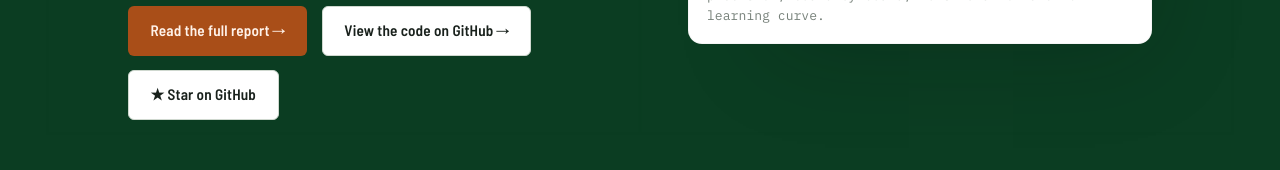
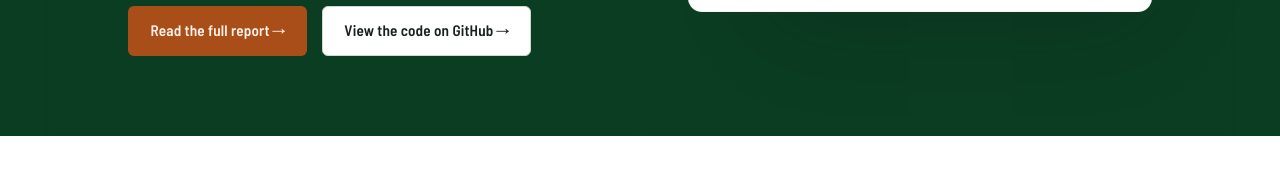
Before and after one commit to Charith-Reddy-Pareddy/soccer-markov-nash, a React (Vite) app in the folder site/: page / in a window 1280 px wide. Shown: the part 615-785 px from the top of the page. Built offline with nearby package versions, Linux system fonts and the light colour scheme.

Commit message:
remove the Star on GitHub button and rebuild the site

```diff
--- a/site/src/Landing.jsx
+++ b/site/src/Landing.jsx
@@ -33,7 +33,6 @@ export default function Landing() {
             <div className="cta-row">
               <a className="btn btn-primary" href="report.pdf">Read the full report &rarr;</a>
               <a className="btn btn-outline" href="https://github.com/Charith-Reddy-Pareddy/soccer-markov-nash">View the code on GitHub &rarr;</a>
-              <a className="btn btn-outline" href="https://github.com/Charith-Reddy-Pareddy/soccer-markov-nash" aria-label="Star soccer-markov-nash on GitHub">&#9733; Star on GitHub</a>
             </div>
           </div>
           <div className="hero-card">
@@ -374,7 +373,7 @@ export default function Landing() {
             of them is a mirror-symmetric pair either. At four times the training (two seeds each), A2C
             reaches 0.44 and 0.50, REINFORCE 0.49 and 0.91, and PPO 0.91 and 0.96, still far
             from 0. That is a few seeds at an untuned budget, so it describes these settings,
-            not policy gradient in general. Setup, every assumption, and the continuous-action dog game:
+            not policy gradient in general. Setup and every assumption:
             <a href="policy_gradient.pdf"> the policy-gradient report (PDF)</a> and
             <a href="policy_gradient.md"> docs/policy_gradient.md</a>.</p>
         </div>
```
Also changed, not shown: 2 other files (tests, documents, lock files or other folders).
